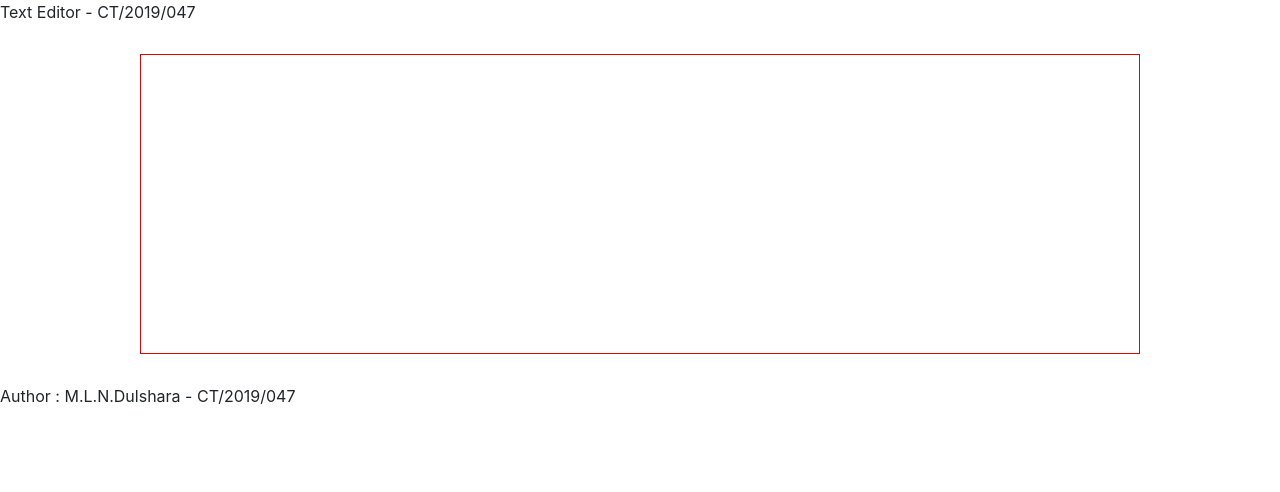
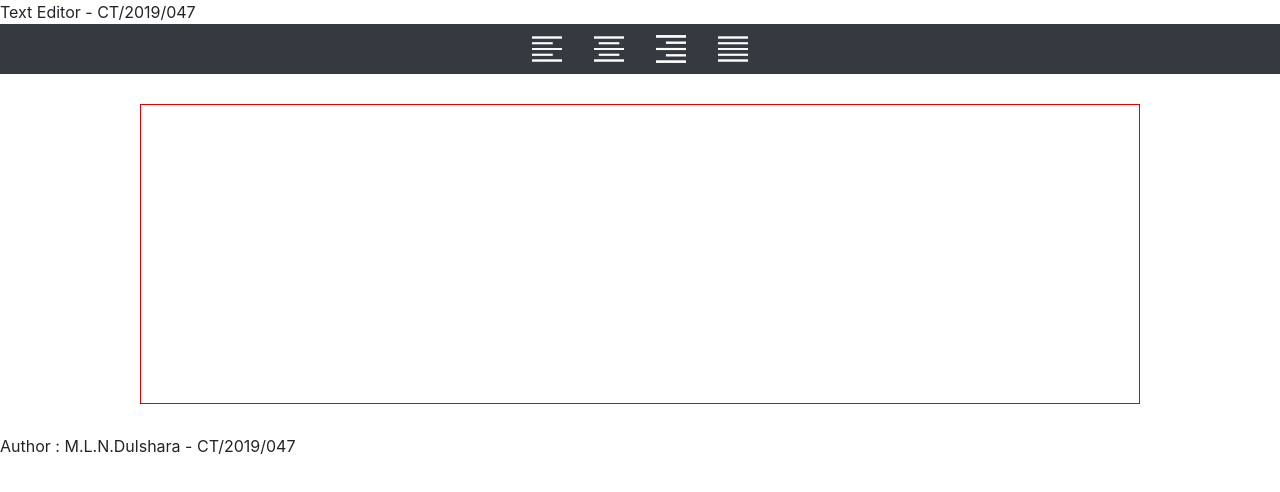
Before and after one commit to Nuwandi-Dulshara/my-textedi, a plain HTML site: page index.html in a window 1280 px wide. Drawn offline with nearby package versions, Linux system fonts and the light colour scheme.

Commit message:
text alignment feature

```diff
--- a/index.html
+++ b/index.html
@@ -35,7 +35,21 @@
 
 
 
+            <button class="left">
+                <img src = "Resources\left.png" width="30">
+            </button>
 
+            <button class="center">
+                <img src = "Resources\center.png" width="30">
+            </button>
+
+            <button class="right">
+                <img src = "Resources\right.png" width="30">
+            </button>
+
+            <button class="justify">
+                <img src = "Resources\justify.png" width="30">
+            </button>
 
 
 
```
